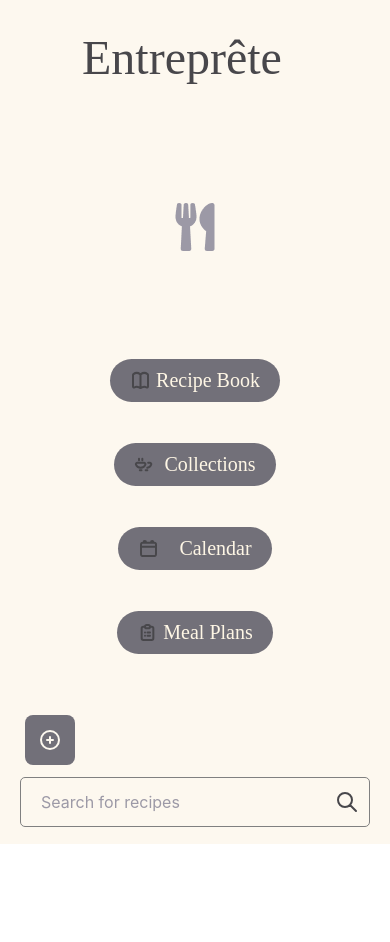
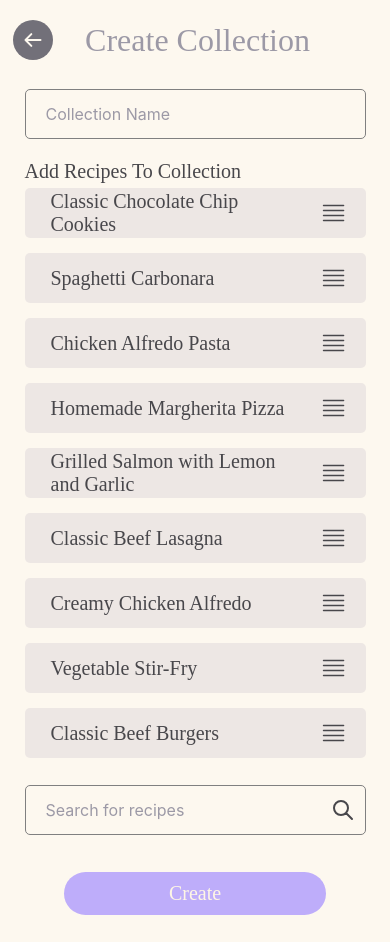
Before and after one commit to pleaseosaur/Entreprete, a React Native app: screen /EditCollection in a window 390 px wide. Before the commit the page ends 844 px from the top, so only its background shows below. Built offline with nearby package versions, Linux system fonts and the light colour scheme; grey boxes are pictures that could not be loaded.

Commit message:
styling for add/edit collection screen

```diff
--- a/navigation/MainNavigation.js
+++ b/navigation/MainNavigation.js
@@ -5,6 +5,7 @@ import Collections from '../screens/Collections/Collections';
 import CalendarScreen from "../screens/Calendar/Calendar";
 import RecipePage from '../screens/RecipePage/RecipePage';
 import MealPlans from '../screens/MealPlans/MealPlans';
+import EditCollection from '../screens/EditCollection/EditCollection';
 
 const Stack = createStackNavigator();
 
@@ -12,13 +13,16 @@ const MainNavigation = () => {
     return (
     <Stack.Navigator
       screenOptions={{header: () => null, headerShown: false}}
-      initialRouteName={'Home'}>
+      // initialRouteName={'Home'}>
+      //TODO: change back before pushing
+      initialRouteName={'EditCollection'}>
         <Stack.Screen name="Home" component={Home} />
         <Stack.Screen name="RecipeBook" component={RecipeBook} />
         <Stack.Screen name="Collections" component={Collections} />
         <Stack.Screen name={'Calendar'} component={CalendarScreen} />
         <Stack.Screen name={'RecipePage'} component={RecipePage} />
         <Stack.Screen name={'MealPlan'} component={MealPlans} />
+        <Stack.Screen name={'EditCollection'} component={EditCollection} />
     </Stack.Navigator>
     );
 };
--- /dev/null
+++ b/screens/EditCollection/EditCollection.js
@@ -0,0 +1,148 @@
+import React, {useState, useEffect} from 'react';
+import {View, ScrollView, Text, TextInput, TouchableWithoutFeedback} from 'react-native';
+import BaseScreen from '../BaseScreen/BaseScreen';
+import ListItem from '../../components/ListItem/ListItem';
+import {PillButton, SquareButton} from '../../components/Button/Button';
+import {PlusCircle, Home} from '../../components/Icons/Icons';
+import SearchBar from '../../components/SearchBar/SearchBar';
+import style from './style';
+import testData from '../../mockServer/db.json';
+import {RecipeSearch} from '../../mockServer/functionality/searchFunctions';
+import { HeaderText } from '../../components/Text';
+
+const EditCollection = ({navigation, route}) => {
+  const recipesIds = route.params?.recipesIds;
+  const limitSearch = route.params?.limitSearch || false; //set to true to search within the collection only
+  const newCollection = route.params?.newCollection || true; //set to false to edit an existing collection
+  const pageTitle = newCollection ? "Create Collection" : "Edit Collection";
+  let originalRecipes = [];
+  const [collectionName, setCollectionName] = useState('');
+
+  if (recipesIds) {
+    originalRecipes = testData.recipes.filter(recipe =>
+      recipesIds.includes(recipe.id),
+    );
+  } else {
+    originalRecipes = testData.recipes;
+  }
+
+  const [recipes, setRecipes] = useState([]);
+
+  useEffect(() => {
+    if (recipesIds === undefined) {
+      setRecipes(testData.recipes);
+      return;
+    }
+    if (recipesIds && recipesIds.length > 0) {
+      // Check if recipesIds exists and has length
+      originalRecipes = testData.recipes.filter(recipe =>
+        recipesIds.includes(recipe.id),
+      );
+      console.log('originalRecipes', originalRecipes);
+      setRecipes(originalRecipes);
+    } else {
+      // If no recipe IDs are provided, set all recipes
+      setRecipes([]);
+      originalRecipes = [];
+    }
+  }, [recipesIds]);
+
+  const handleSearch = async (text) => {
+    if (text === '') {
+      setRecipes(originalRecipes);
+      return;
+    }
+
+    if(limitSearch) {
+      const filteredRecipes = originalRecipes.filter(recipe =>
+        recipe.name.toLowerCase().includes(text.toLowerCase()),
+      );
+      setRecipes(filteredRecipes);
+    }
+    else {
+      const searchResult = await RecipeSearch(text);
+      setRecipes(searchResult);
+    }
+  };
+
+  const goBack = () => {
+    navigation.goBack();
+  };
+
+  const selectRecipe = recipes => {
+    //add recipe to new collection
+  };
+
+  const submitCollection = () => {
+    //submit form
+  }
+
+  return (
+    <BaseScreen
+      title={pageTitle}
+      canEdit={false}
+      canGoBack={true}
+      goBack={goBack}>
+        <View style={style.container}>
+            <View style={style.textEntryContainer}>
+                <View style={style.titleInput}>
+                    <TextInput
+                    style={style.input}
+                    value={collectionName}
+                    placeholder={"Collection Name"}
+                    keyboardType="default"
+                    onChangeText={text => {
+                        setCollectionName(text);
+                    }}
+                    // onSubmitEditing={() => handleSearch(search)}
+                    />
+                    <TouchableWithoutFeedback>
+                    <View>
+                        {/* <Search /> */}
+                    </View>
+                    </TouchableWithoutFeedback>
+                </View>
+            </View>
+            <HeaderText>Add Recipes To Collection</HeaderText>
+            {recipes.length === 0 ? (
+                <View style={style.emptyRecipes}>
+                <Text>No recipes found</Text>
+                </View>
+            ) : (
+                    <ScrollView style={style.scrollContainer}>
+                    {recipes.map((recipe, index) => {
+                        return (
+                        <ListItem
+                            name={recipe.name}
+                            recipe={recipe}
+                            key={index}
+                            onPress={() => selectRecipe(recipe)}
+                        />
+                        );
+                    })}
+                    </ScrollView>
+            )}
+        <View style={style.recipeSearchContainer}>
+            {/* <View style={style.buttonsContainer}>
+            <View>
+                <SquareButton icon={<PlusCircle />}></SquareButton>
+            </View>
+            <View>
+                <SquareButton handler={goHome} icon={<Home />}></SquareButton>
+            </View>
+            <View style={style.buttonPlaceHolder}></View>
+            </View> */}
+            {/* Search bar */}
+            <View>
+                <SearchBar handleSearch={handleSearch} test="testing" />
+            </View>
+        </View>
+        <View style={style.bottomButtonContainer}>
+            <PillButton text={newCollection ? "Create" : "Save Changes"} handler={submitCollection} style={style.submitButton}></PillButton>
+        </View>
+      </View>
+    </BaseScreen>
+  );
+};
+
+export default EditCollection;
--- /dev/null
+++ b/screens/EditCollection/style.js
@@ -0,0 +1,55 @@
+import {StyleSheet} from 'react-native';
+import palette from '../../styles/Common.styles';
+
+const style = StyleSheet.create({
+  container: {
+    marginVertical: 5,
+    marginHorizontal: 5,
+    paddingHorizontal: '5%',
+    flexDirection: 'column',
+    flex: 1
+  },
+  scrollContainer: {
+    paddingVertical: 5,
+  },
+  recipeSearchContainer: {
+  },
+  buttonPlaceHolder: {
+    width: 50,
+    margin: 5,
+  },
+  emptyRecipes: {
+    flex: 1,
+    justifyContent: 'center',
+    alignItems: 'center',
+  },
+  textEntryContainer: {
+    paddingVertical: '2%',
+    marginBottom: 15
+  },
+  titleInput: {
+    flexDirection: 'row',
+    alignItems: 'center',
+    borderWidth: 1,
+    height: 50,
+    borderColor: 'gray',
+    borderRadius: 5,
+    paddingHorizontal: 10,
+  },
+  input: {
+    flex: 1,
+    fontSize: 16,
+    marginLeft: 10,
+    color: palette.light_grey,
+  },
+  bottomButtonContainer: {
+    paddingHorizontal: '10%',
+    marginTop: 15,
+    paddingBottom: '5%',
+  },
+  submitButton: {
+      backgroundColor: palette.dark_purple
+  }
+});
+
+export default style;
```
